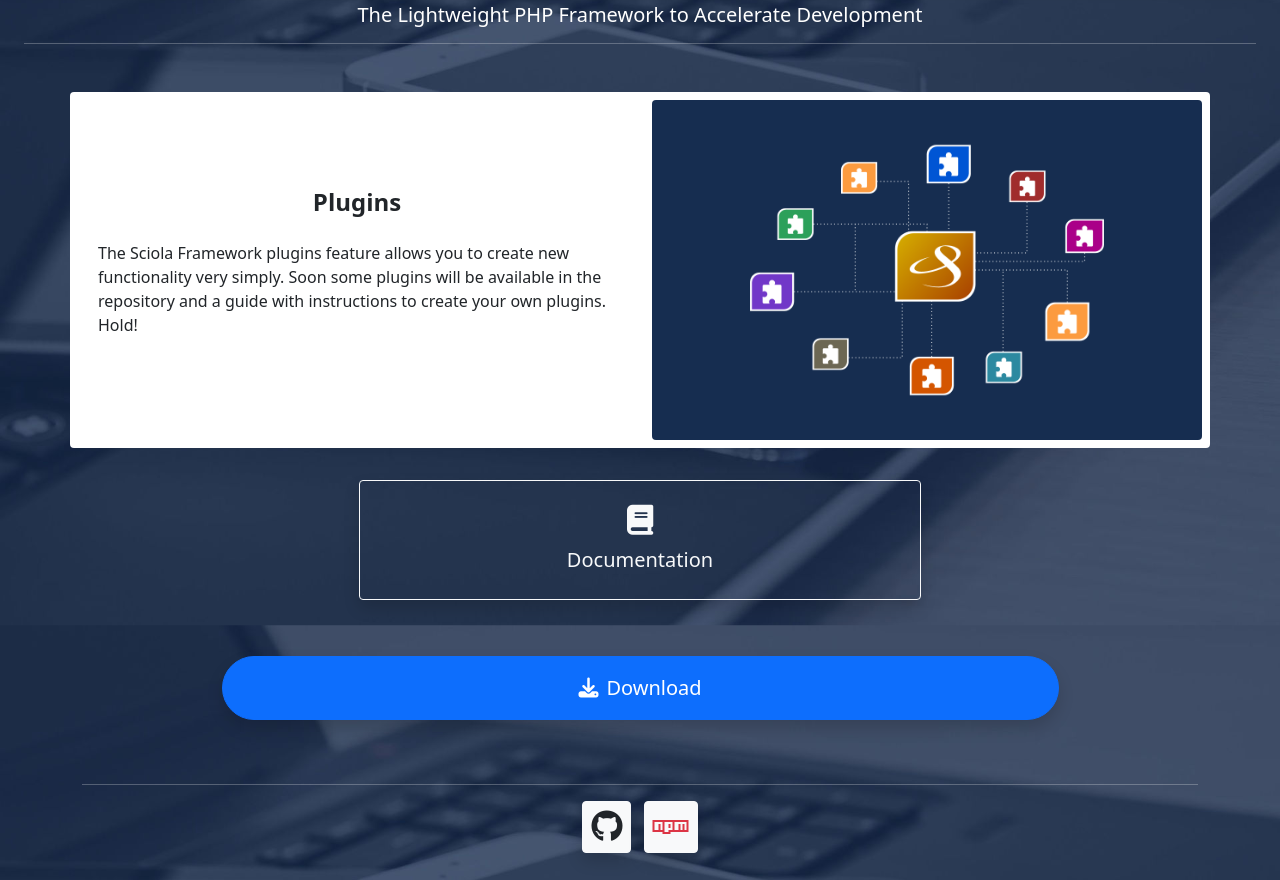
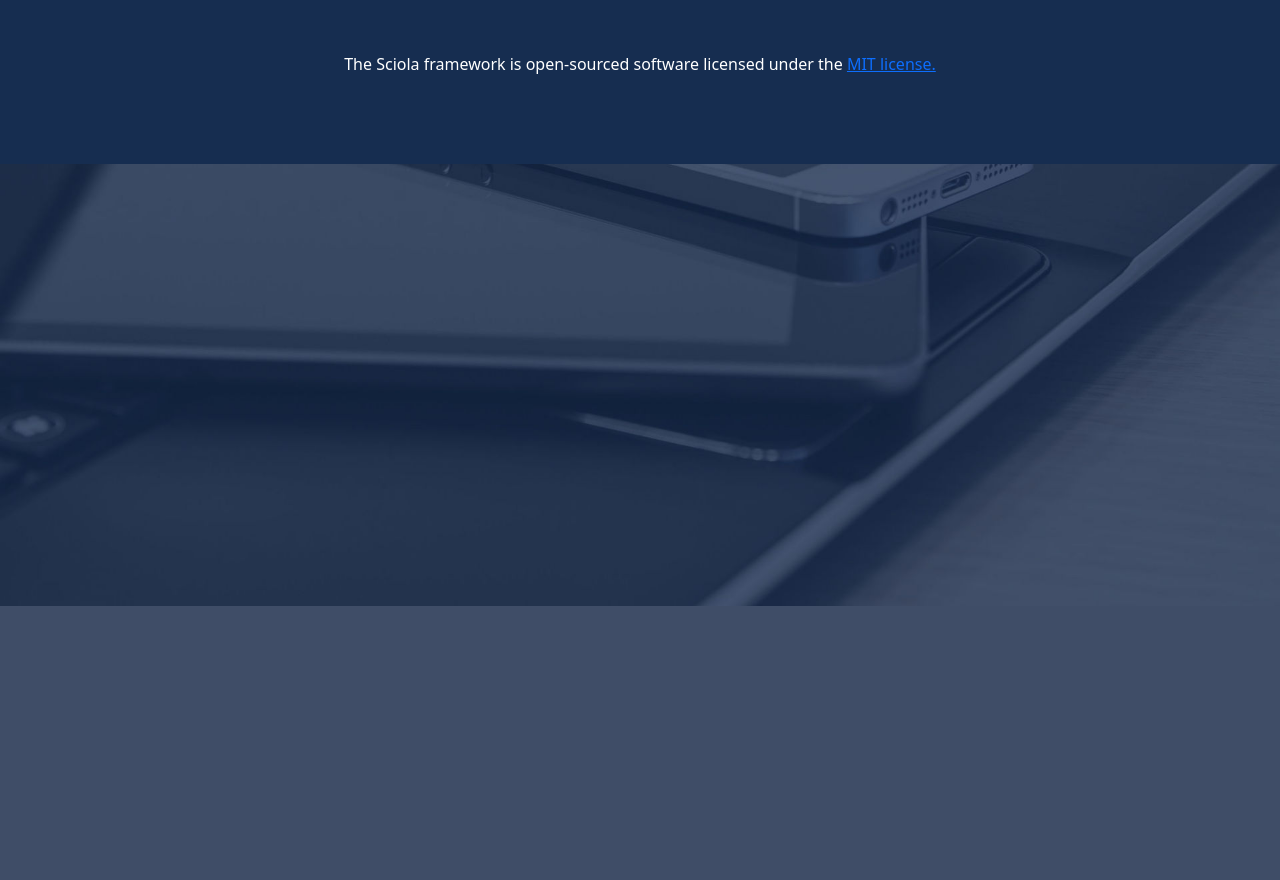
Before and after one commit to sciola-framework/sciola-framework.github.io, a plain HTML site: page doc/index.html in a window 1280 px wide. Shown: the part 194-1074 px from the top of the page. After the commit the page ends 800 px from the top, so only its background shows below. Drawn offline with nearby package versions, Linux system fonts and the light colour scheme.

Commit message:
Update and rename doc.html to doc/index.html

```diff
--- a/index.html
+++ b/doc/index.html
@@ -49,66 +49,7 @@
       <img class="img-fluid mb-4" src="/images/brands/sciola_framework.png" alt="Sciola Framework">
     </a>
   </header>
-  <main class="m-4">
-    <h1 class="text-center text-white fs-5">
-      The Lightweight PHP Framework to Accelerate Development
-    </h1>
-    <hr class="text-white">
-    <div class="container">
-      <div class="row flex-column-reverse flex-lg-row align-items-center bg-white text-dark rounded mt-5">
-        <div class="col text-center">
-          <h1 class="fw-bold fs-4 mt-3">
-            Plugins
-          </h1>
-          <p class="text-start p-3">
-            The Sciola Framework plugins feature allows you to create new functionality very simply. Soon some plugins will be available in the repository and a guide with instructions to create your own plugins. Hold!
-          </p>
-        </div>
-        <div class="col p-2">
-          <img class="img-fluid w-100 rounded" src="/images/banners/plugins.png" alt="Modules">
-        </div>
-      </div>
-      <div class="row text-center">
-        <div class="col-12 py-4">
-          <div class="row text-center">
-            <!--<div class="col-6 m-0 p-2">
-              <a class="btn btn-outline-light text-hover shadow fs-5 w-100 h-100 m-0 p-4" href="https://github.com/sciola-framework/sciola-framework.github.io/blob/main/leandro-sciola/clipboard.md#clipboard" target="_blank">
-                <i class="fa fa-clipboard fa-xl mb-4" aria-hidden="true"></i><br>
-                Clipboard
-              </a>
-            </div>-->
-            <!--<div class="col-6 m-0 p-2">
-              <a class="btn btn-outline-light text-hover shadow fs-5 w-100 h-100 m-0 p-4" href="https://github.com/sciola-framework/sciola-framework.github.io/blob/main/links.md#links" target="_blank">
-                <i class="fa fa-link fa-xl mb-4" aria-hidden="true"></i><br>
-                Links
-              </a>
-            </div>-->
-            <!--<div class="col-6 m-0 p-2">
-              <a class="btn btn-outline-light text-hover shadow fs-5 w-100 h-100 m-0 p-4" href="https://github.com/sciola-framework/sciola-framework.github.io/tree/main/ShellScript" target="_blank">
-                <i class="fa fa-code fa-xl mb-4" aria-hidden="true"></i><br>
-                ShellScript
-              </a>
-            </div>-->
-            <div class="col-12 m-0 p-2">
-              <a class="btn btn-outline-light text-hover shadow fs-5 w-100 w-md-50 h-100 m-0 p-4" href="/#doc">
-                <i class="fa fa-book fa-xl mb-4" aria-hidden="true"></i><br>
-                Documentation
-              </a>
-            </div>
-          </div>
-          <a class="btn btn-primary shadow rounded-pill fs-5 w-75 my-5 p-3" href="https://github.com/sciola-framework/sciola/archive/refs/heads/main.zip">
-            <i class="fa fa-download me-2" aria-hidden="true"></i>Download
-          </a>
-          <hr class="text-white">
-          <a class="btn btn-light shadow mx-1 p-2" href="https://github.com/sciola-framework">
-            <i class="fa-brands fa-github fa-2x text-dark"></i>
-          </a>
-          <a class="btn btn-light shadow mx-1 p-2" href="https://www.npmjs.com/~sciola">
-            <i class="fa-brands fa-npm fa-2x text-danger"></i>
-          </a>
-        </div>
-      </div>
-    </div>
+  <main class="m-0">
   </main>
   <footer class="text-center bg-master border-top p-4">
     <figure class="mt-4 p-4">
```
